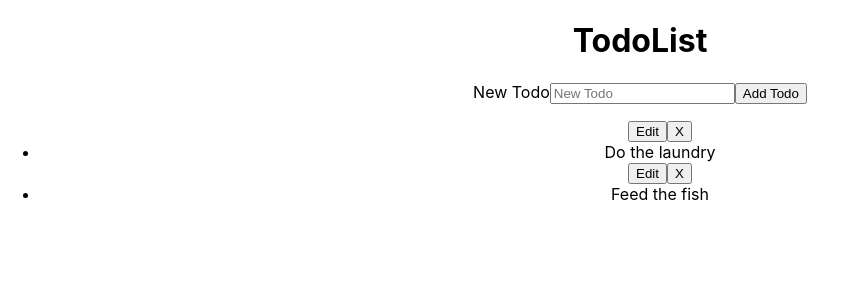
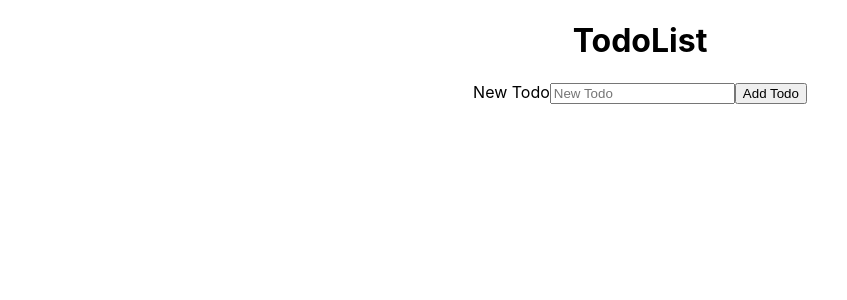
Before and after one commit to Gregkur/react-todo-app, a React (Create React App) app: page / in a window 1280 px wide. Shown: the top 300 px of the page, without its empty margins (0-847 px from the left). Built offline with nearby package versions, Linux system fonts and the light colour scheme.

Commit message:
added uuid

```diff
--- a/package.json
+++ b/package.json
@@ -9,6 +9,7 @@
     "react": "^17.0.1",
     "react-dom": "^17.0.1",
     "react-scripts": "4.0.1",
+    "uuid": "^8.3.2",
     "web-vitals": "^0.2.4"
   },
   "scripts": {
--- a/src/components/NewTodoForm.js
+++ b/src/components/NewTodoForm.js
@@ -1,5 +1,5 @@
 import React, { Component } from "react";
-
+import { v4 as uuid } from "uuid";
 export default class NewTodoForm extends Component {
   constructor(props) {
     super(props);
@@ -7,17 +7,18 @@ export default class NewTodoForm extends Component {
     this.handleChange = this.handleChange.bind(this);
     this.handleSubmit = this.handleSubmit.bind(this);
   }
-  handleSubmit(evt) {
-    evt.preventDefault();
-    this.props.createTodo(this.state);
-    this.setState({
-      task: "",
-    });
-  }
   handleChange(evt) {
     this.setState({
       [evt.target.name]: evt.target.value,
     });
+  }
+  handleSubmit(evt) {
+    evt.preventDefault();
+    this.props.createTodo({ ...this.state, id: uuid() });
+    this.setState({
+      task: "",
+    });
+    evt.target.reset();
   }
   render() {
     return (
--- a/src/components/Todo.js
+++ b/src/components/Todo.js
@@ -5,7 +5,7 @@ export default class Todo extends Component {
     return (
       <div>
         <button>Edit</button>
-        <button>X</button>
+        <button onClick={this.props.deleteTodo}>X</button>
         <li>{this.props.task}</li>
       </div>
     );
--- a/src/components/TodoList.js
+++ b/src/components/TodoList.js
@@ -6,9 +6,14 @@ export default class TodoList extends Component {
   constructor(props) {
     super(props);
     this.state = {
-      todos: [{ task: "Do the laundry" }, { task: "Feed the fish" }],
+      todos: [],
     };
     this.create = this.create.bind(this);
+  }
+  delete(Todo) {
+    this.state.filter((todos) => {
+      return [];
+    });
   }
   create(newTodo) {
     this.setState({
@@ -17,7 +22,7 @@ export default class TodoList extends Component {
   }
   render() {
     const todos = this.state.todos.map((todo) => {
-      return <Todo task={todo.task} />;
+      return <Todo key={todo.id} task={todo.task} />;
     });
     return (
       <div>
```
Also changed, not shown: 2 other files (tests, documents, lock files or other folders).
